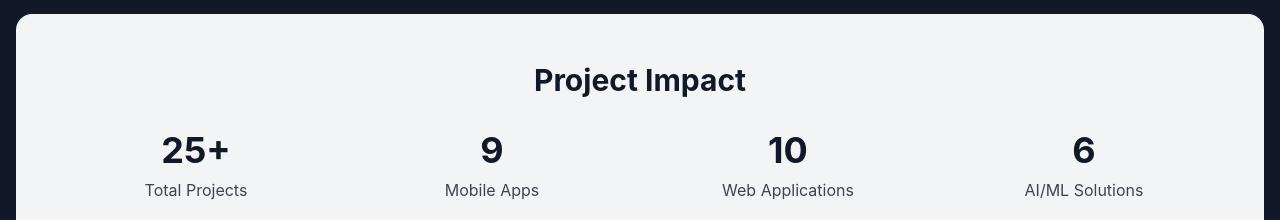
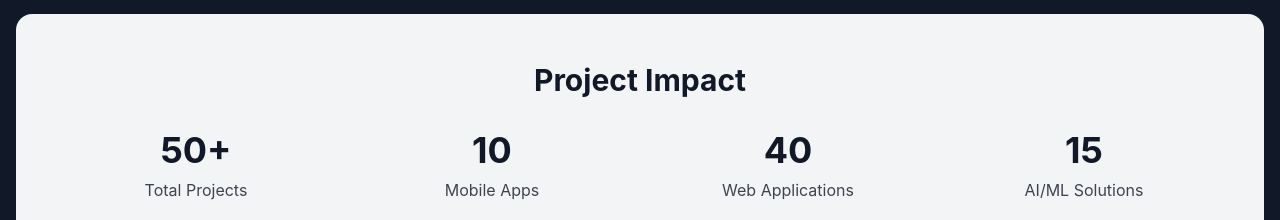
Before and after one commit to abaidbutt/abaidullah, a React (Create React App) app: page / in a window 1280 px wide. Shown: the part 10620-10840 px from the top of the page. Built offline with nearby package versions, Linux system fonts and the light colour scheme.

Commit message:
project update

```diff
--- a/src/components/Projects.tsx
+++ b/src/components/Projects.tsx
@@ -395,19 +395,19 @@ const Projects: React.FC = () => {
           <h3 className="text-2xl md:text-3xl font-bold mb-8">Project Impact</h3>
           <div className="grid grid-cols-2 md:grid-cols-4 gap-8">
             <div>
-              <div className="text-3xl md:text-4xl font-bold mb-2">25+</div>
+              <div className="text-3xl md:text-4xl font-bold mb-2">50+</div>
               <div className="text-sm md:text-base opacity-80">Total Projects</div>
             </div>
             <div>
-              <div className="text-3xl md:text-4xl font-bold mb-2">9</div>
+              <div className="text-3xl md:text-4xl font-bold mb-2">10</div>
               <div className="text-sm md:text-base opacity-80">Mobile Apps</div>
             </div>
             <div>
-              <div className="text-3xl md:text-4xl font-bold mb-2">10</div>
+              <div className="text-3xl md:text-4xl font-bold mb-2">40</div>
               <div className="text-sm md:text-base opacity-80">Web Applications</div>
             </div>
             <div>
-              <div className="text-3xl md:text-4xl font-bold mb-2">6</div>
+              <div className="text-3xl md:text-4xl font-bold mb-2">15</div>
               <div className="text-sm md:text-base opacity-80">AI/ML Solutions</div>
             </div>
           </div>
```
